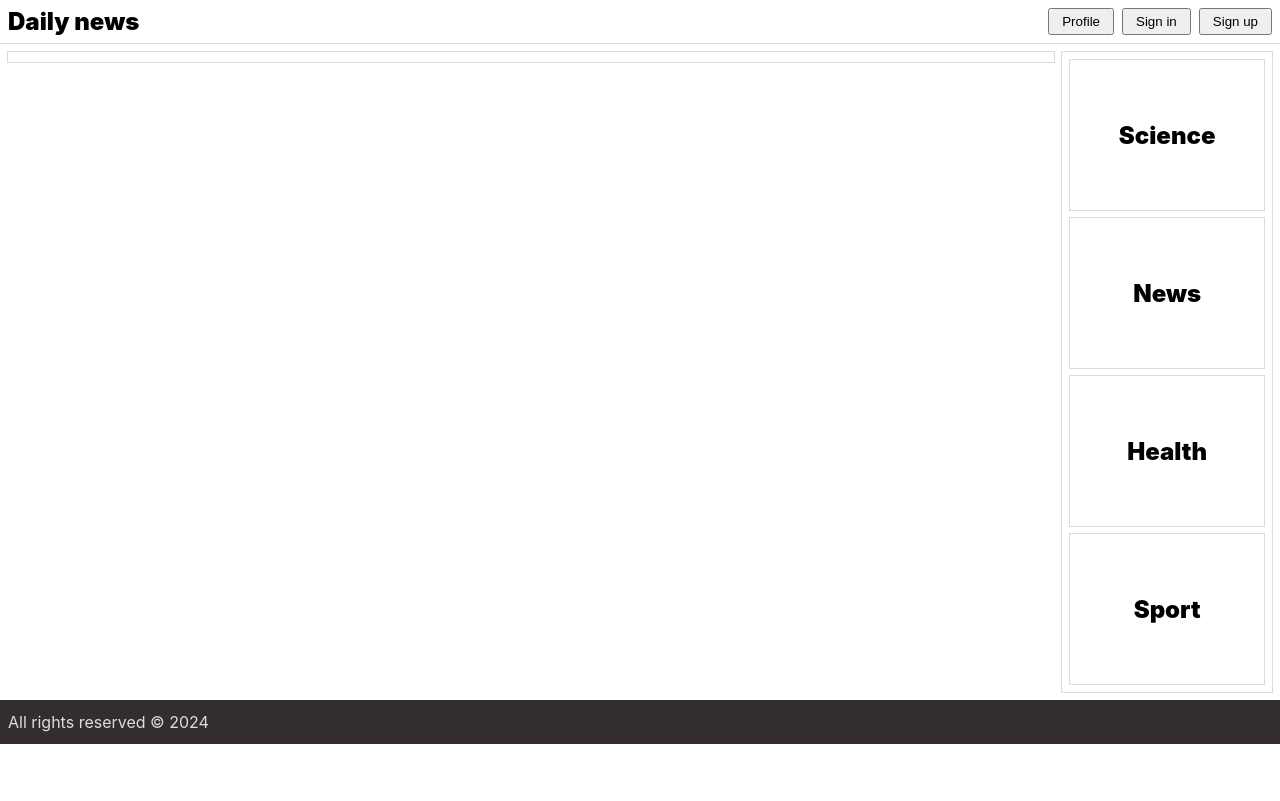
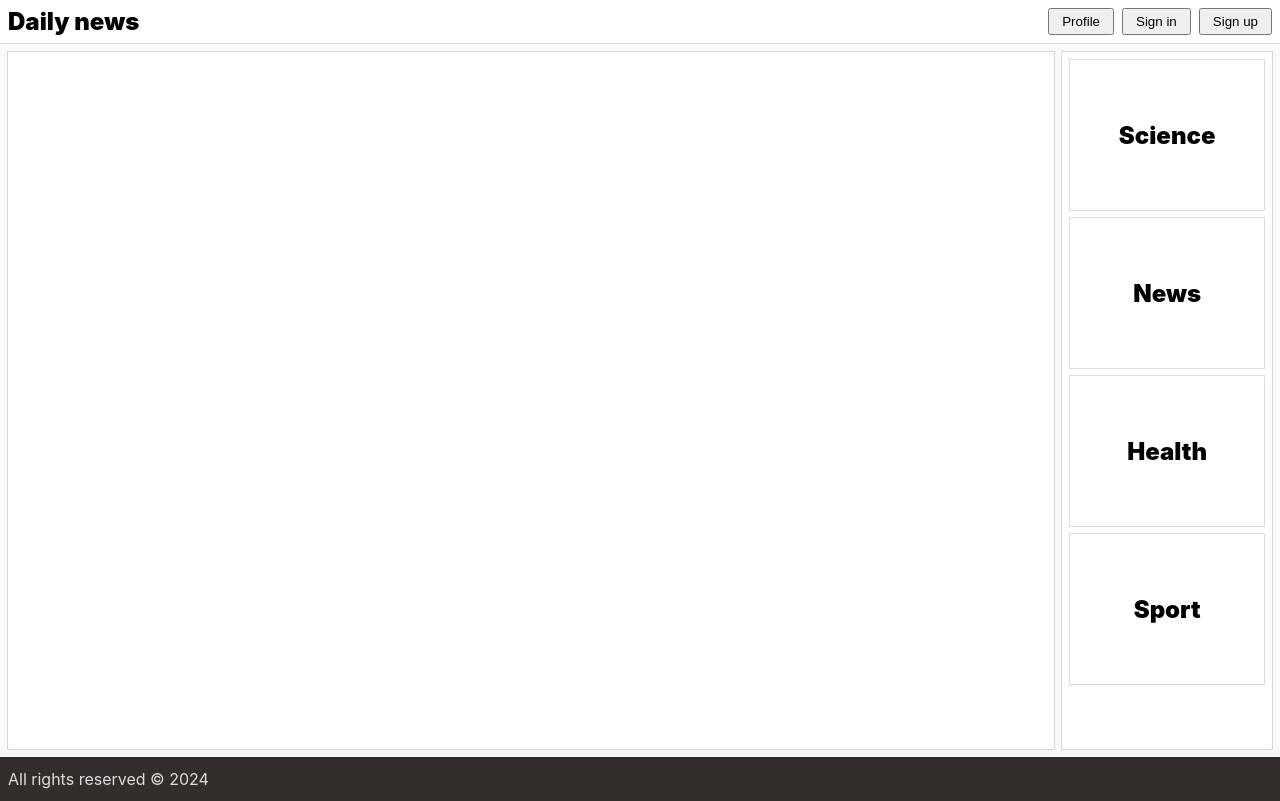
Before and after one commit to jurekledzinski/Daily-news, a React (Vite) app in the folder frontend/: page / in a window 1280 px wide. Built offline with nearby package versions, Linux system fonts and the light colour scheme.

Commit message:
Frontend: Change styles in home page

```diff
--- a/frontend/src/pages/home/Home.css
+++ b/frontend/src/pages/home/Home.css
@@ -2,10 +2,10 @@
   width: 100%;
 }
 
-
-
 .main {
   padding: 0.5rem;
+  background-color: #f9f9f9;
+  min-height: calc(100vh - 103px);
 }
 
 .footer {
```
